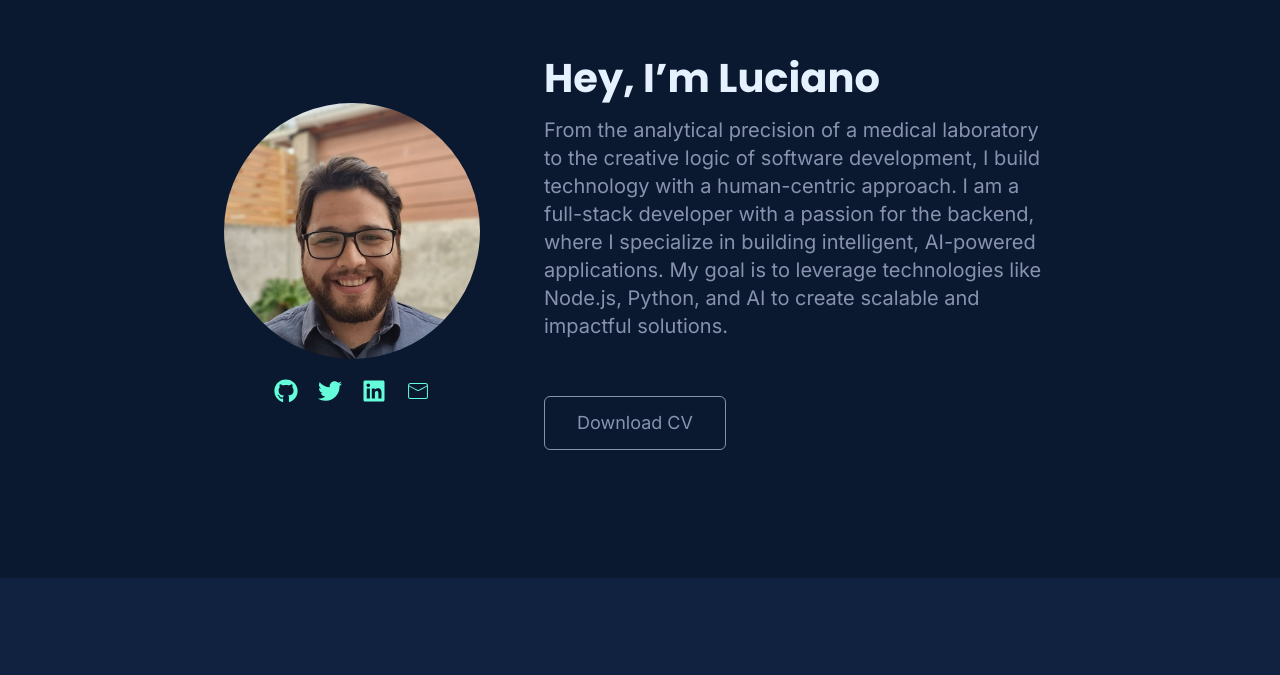
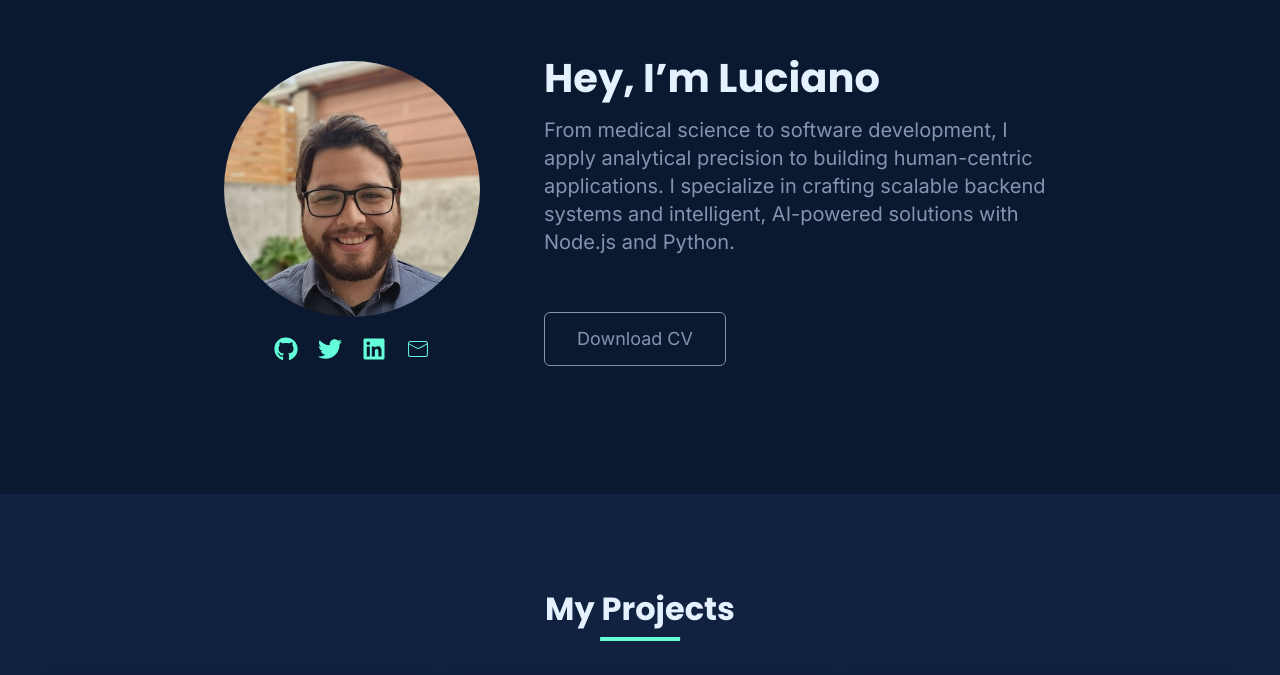
Before and after one commit to MrCrowNFT/portfolio, a React (Vite) app: page / in a window 1280 px wide. Shown: the part 104-779 px from the top of the page. Built offline with nearby package versions, Linux system fonts and the light colour scheme; grey boxes are pictures that could not be loaded.

Commit message:
shorter introduction

```diff
--- a/src/data/info-data.tsx
+++ b/src/data/info-data.tsx
@@ -5,7 +5,7 @@ import { SocialMediaPlatform } from "../types/info";
 export const Info = {
   title: "Hey, I’m Luciano",
   introduction:
-    "From the analytical precision of a medical laboratory to the creative logic of software development, I build technology with a human-centric approach. I am a full-stack developer with a passion for the backend, where I specialize in building intelligent, AI-powered applications. My goal is to leverage technologies like Node.js, Python, and AI to create scalable and impactful solutions.",
+    "From medical science to software development, I apply analytical precision to building human-centric applications. I specialize in crafting scalable backend systems and intelligent, AI-powered solutions with Node.js and Python.",
 };
 
 export const socialMedia: SocialMediaPlatform[] = [
```
